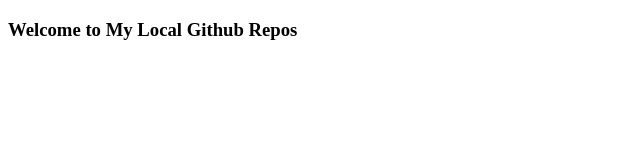
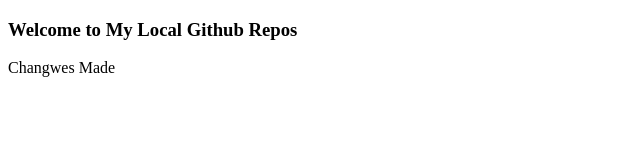
Before and after one commit to NnaDid/gitty, a plain HTML site: page index.html in a window 1280 px wide. Shown: the whole page, without its empty margins (0-640 px from the left). Drawn offline with Linux system fonts and the light colour scheme.

Commit message:
modified version

```diff
--- a/index.html
+++ b/index.html
@@ -9,5 +9,6 @@
 <body>
 
     <h3>Welcome to My Local Github Repos </h3>
+    Changwes Made
 </body>
 </html>
```
